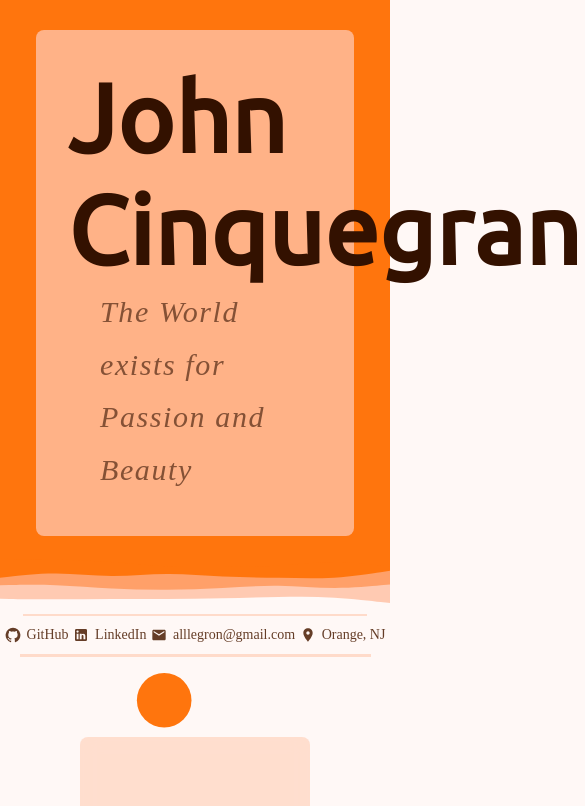
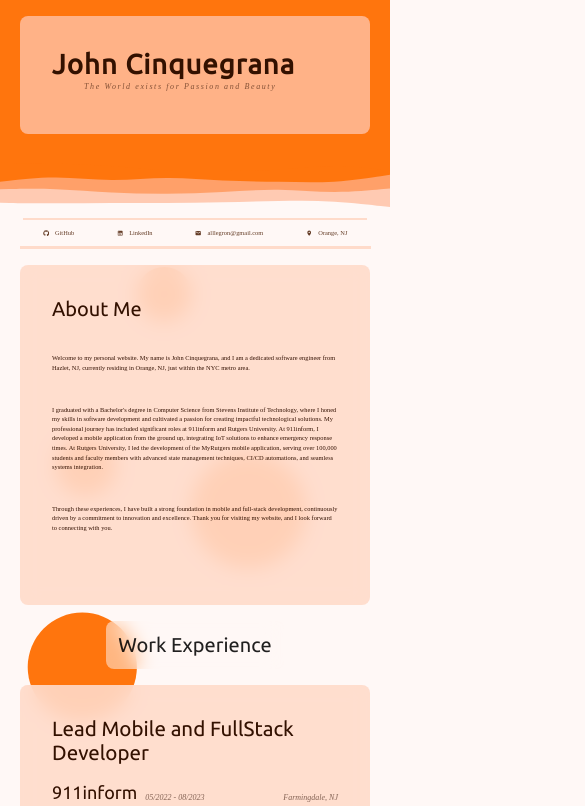
Before and after one commit to john-cinquegrana/ReactPersonalSite, a React (Vite) app: page / in a window 390 px wide. Shown: the top 806 px of the page, 585 px wide, since content can reach past the window. Built offline with nearby package versions, Linux system fonts and the light colour scheme.

Commit message:
Revamped breakpoints and responsive design again

```diff
--- a/src/components/cards/MainHeader.tsx
+++ b/src/components/cards/MainHeader.tsx
@@ -31,15 +31,13 @@ const MainHeader: React.FC<MainHeaderProps> = ({ title }) => {
 				// backgroundSize: 'cover',
 			}}
 		>
-			<Container>
+			<Container
+				sx={{
+					padding: '0px',
+				}}
+			>
 				<Card
 					sx={{
-						[theme.breakpoints.up('md')]: {
-							margin: '80px 80px 10px 80px',
-						},
-						[theme.breakpoints.down('md')]: {
-							margin: '30px 20px 10px 20px',
-						},
 						// margin: {
 						// 	[theme.breakpoints.up('md')]: '80px 80px 10px 80px',
 						// 	[theme.breakpoints.down('md')]:
--- a/src/components/theme.ts
+++ b/src/components/theme.ts
@@ -1,4 +1,4 @@
-import { Theme, createTheme } from '@mui/material/styles';
+import { Theme, createTheme, responsiveFontSizes } from '@mui/material/styles';
 
 declare module '@mui/material/styles' {
 	interface Palette {
@@ -742,11 +742,11 @@ function themeFromMaterialColors(
 				fontFamily: headerFontFamily,
 				// xl size, screens 1536+
 				[templateTheme.breakpoints.only('xl')]: {
-					fontSize: '8rem',
+					fontSize: '6rem',
 				},
 				// lg and xl sizes
 				[templateTheme.breakpoints.only('lg')]: {
-					fontSize: '6.2rem',
+					fontSize: '5rem',
 					fontWeight: 700,
 				},
 				// sm, and xs sizes
@@ -755,6 +755,9 @@ function themeFromMaterialColors(
 				},
 				[templateTheme.breakpoints.only('sm')]: {
 					fontSize: '3.2rem',
+				},
+				[templateTheme.breakpoints.only('xs')]: {
+					fontSize: '2.5rem',
 				},
 			},
 			h2: {
@@ -774,6 +777,9 @@ function themeFromMaterialColors(
 				[templateTheme.breakpoints.only('sm')]: {
 					fontSize: '2.9rem',
 				},
+				[templateTheme.breakpoints.only('xs')]: {
+					fontSize: '2rem',
+				},
 			},
 			h3: {
 				fontFamily: headerFontFamily,
@@ -791,6 +797,9 @@ function themeFromMaterialColors(
 				},
 				[templateTheme.breakpoints.only('sm')]: {
 					fontSize: '2rem',
+				},
+				[templateTheme.breakpoints.only('xs')]: {
+					fontSize: '1.8rem',
 				},
 			},
 			h4: {
@@ -811,6 +820,9 @@ function themeFromMaterialColors(
 				[templateTheme.breakpoints.only('sm')]: {
 					fontSize: '1.8rem',
 				},
+				[templateTheme.breakpoints.only('xs')]: {
+					fontSize: '1.6rem',
+				},
 			},
 			h5: {
 				fontFamily: headerFontFamily,
@@ -830,6 +842,9 @@ function themeFromMaterialColors(
 				[templateTheme.breakpoints.only('sm')]: {
 					fontSize: '1.3rem',
 				},
+				[templateTheme.breakpoints.only('xs')]: {
+					fontSize: '1.1rem',
+				},
 			},
 			h6: {
 				fontFamily: headerFontFamily,
@@ -847,6 +862,9 @@ function themeFromMaterialColors(
 				},
 				[templateTheme.breakpoints.only('sm')]: {
 					fontSize: '1.15rem',
+				},
+				[templateTheme.breakpoints.only('xs')]: {
+					fontSize: '1.0rem',
 				},
 			},
 			subtitle1: {
@@ -869,6 +887,9 @@ function themeFromMaterialColors(
 				[templateTheme.breakpoints.only('sm')]: {
 					fontSize: '0.7rem',
 				},
+				[templateTheme.breakpoints.only('xs')]: {
+					fontSize: '0.5rem',
+				},
 			},
 			subtitle2: {
 				fontFamily: bodyFontFamily,
@@ -890,6 +911,9 @@ function themeFromMaterialColors(
 				[templateTheme.breakpoints.only('sm')]: {
 					fontSize: '0.6rem',
 				},
+				[templateTheme.breakpoints.only('xs')]: {
+					fontSize: '0.4rem',
+				},
 			},
 			body1: {
 				fontFamily: bodyFontFamily,
@@ -908,6 +932,9 @@ function themeFromMaterialColors(
 				},
 				[templateTheme.breakpoints.only('sm')]: {
 					fontSize: '0.6rem',
+				},
+				[templateTheme.breakpoints.only('xs')]: {
+					fontSize: '0.4rem',
 				},
 			},
 			body2: {
@@ -939,6 +966,26 @@ function themeFromMaterialColors(
 						borderRadius: '8px',
 						boxShadow: 'none',
 						overflow: 'visible',
+						// margin: '100px',
+						[templateTheme.breakpoints.up(
+							templateTheme.breakpoints.values.md,
+						)]: {
+							margin: '30px 80px',
+							padding: '48px',
+						},
+						[templateTheme.breakpoints.between(
+							templateTheme.breakpoints.values.sm,
+							templateTheme.breakpoints.values.md,
+						)]: {
+							margin: '20px 24px',
+							padding: '24px',
+						},
+						[templateTheme.breakpoints.down(
+							templateTheme.breakpoints.values.sm,
+						)]: {
+							margin: '16px 20px',
+							padding: '16px',
+						},
 					},
 				},
 			},
@@ -967,8 +1014,15 @@ function themeFromMaterialColors(
 			// },
 		},
 	});
+	// Edit the text sizes to make them properly responsive
+	const finalTheme = responsiveFontSizes(newTheme, {
+		factor: 8,
+		breakpoints: ['xs', 'sm', 'md', 'lg', 'xl'],
+	});
+	console.log('Created theme:');
+	console.log(finalTheme);
 	// Return the brand new theme that we have created
-	return newTheme;
+	return finalTheme;
 }
 
 // Create the light theme that will be used for the application
```
